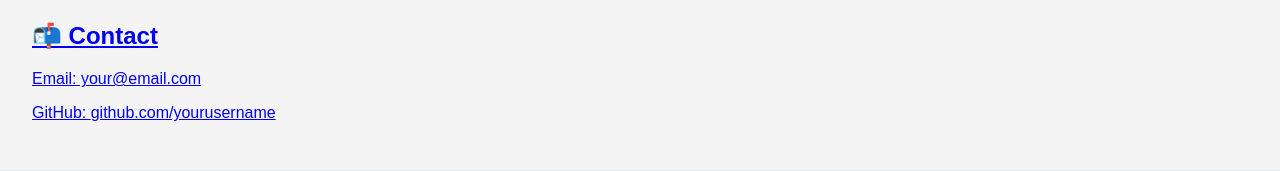
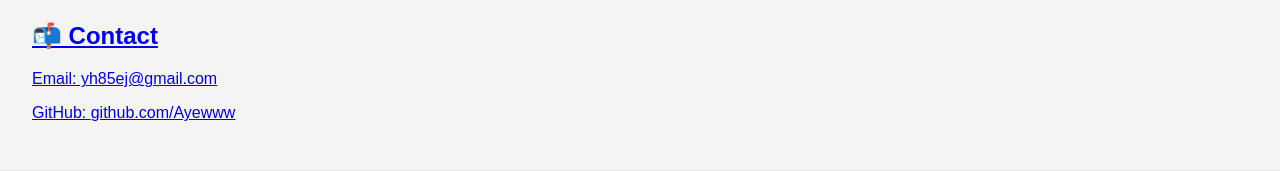
Before and after one commit to Ayewww/hello, a plain HTML site: page index.html in a window 1280 px wide. Shown: the part 536-707 px from the top of the page. Drawn offline with Linux system fonts and the light colour scheme.

Commit message:
Update index.html

```diff
--- a/index.html
+++ b/index.html
@@ -31,8 +31,8 @@
 
   <section id="contact">
     <h2>📬 Contact</h2>
-    <p>Email: your@email.com</p>
-    <p>GitHub: <a href="https://github.com/yourusername" target="_blank">github.com/yourusername</a></p>
+    <p>Email: yh85ej@gmail.com</p>
+    <p>GitHub: <a href="https://github.com/Ayewww" target="_blank">github.com/Ayewww</a></p>
   </section>
 
   <footer>© 2025 김형준 포트폴리오</footer>
```
